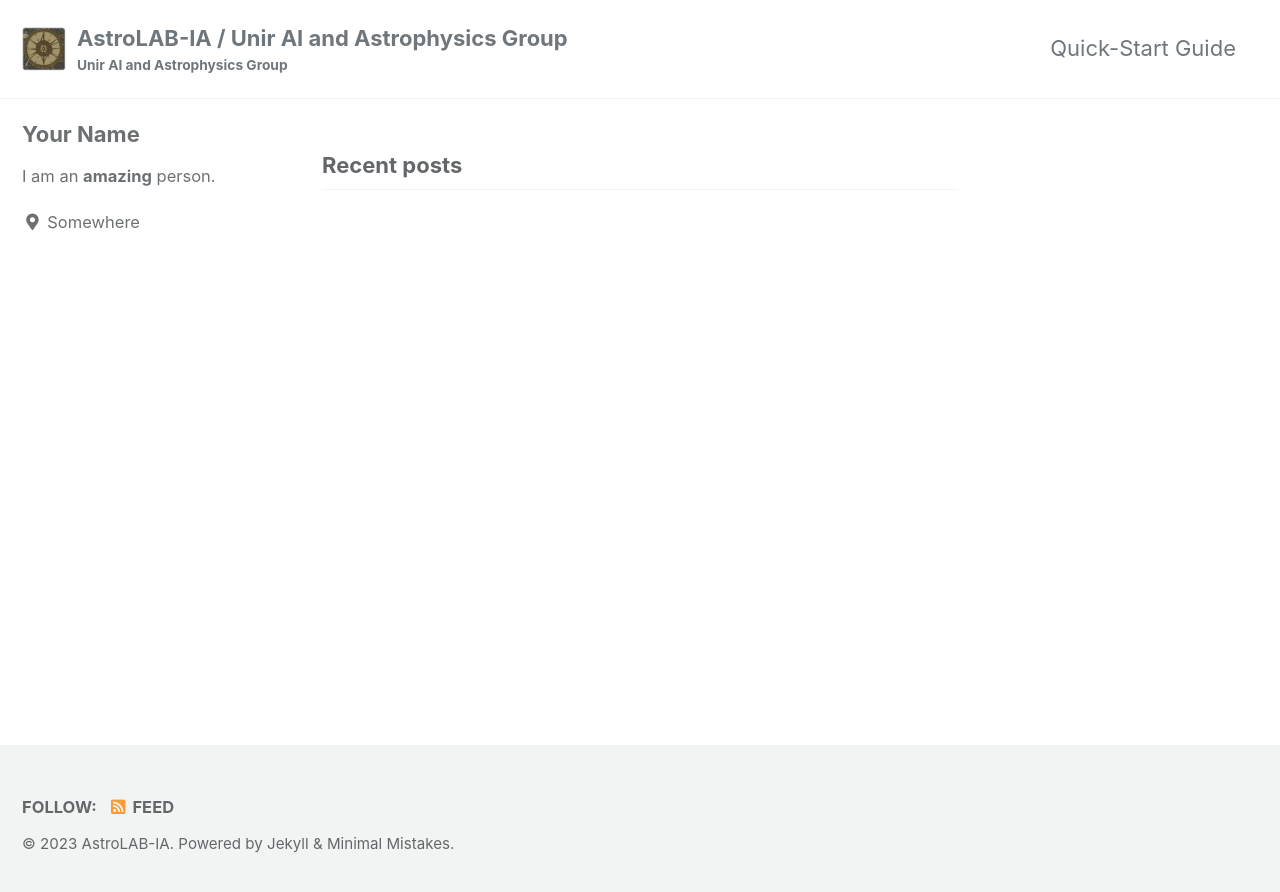
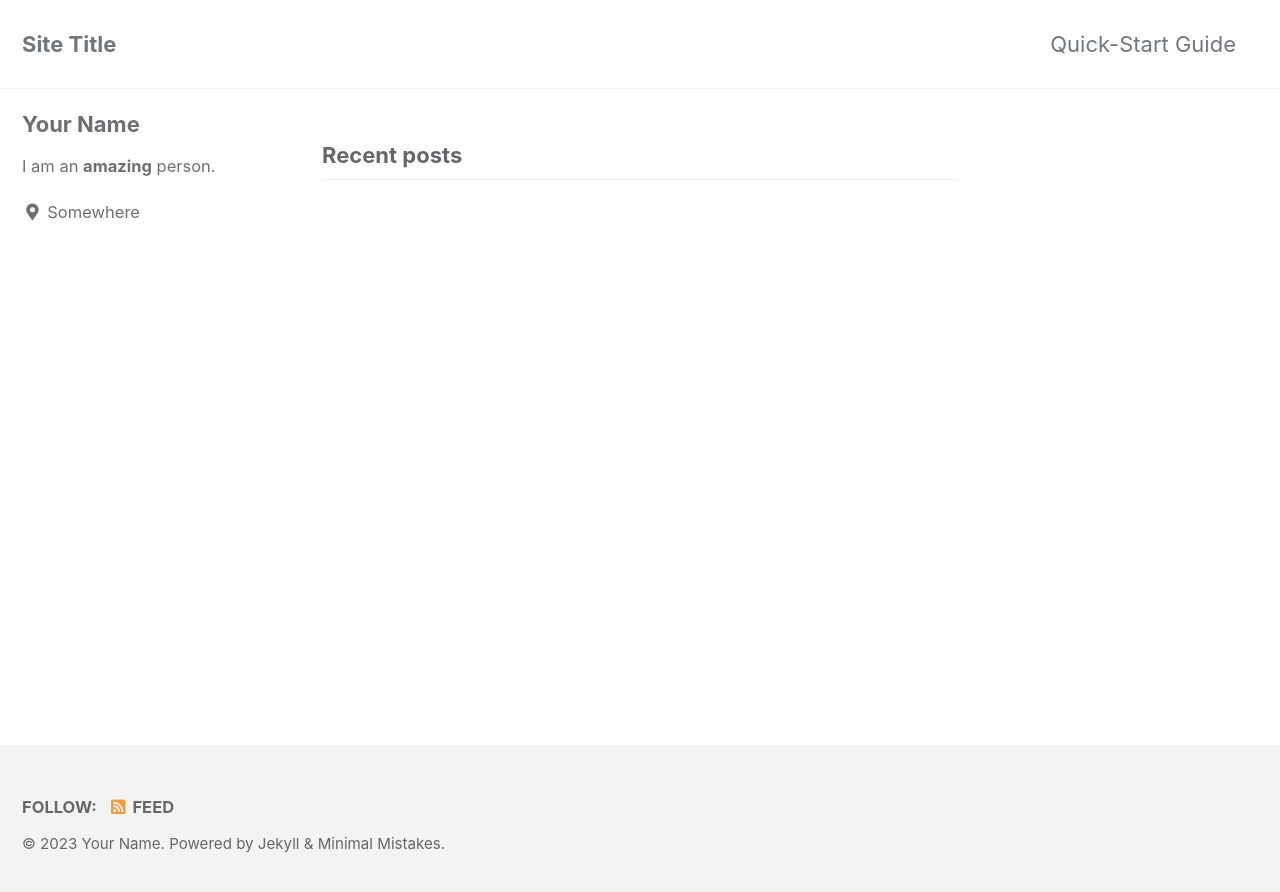
Before and after one commit to UNIR-ASTRO-IA/UNIR-ASTRO-IA.github.io, a Jekyll site: the page built from index.html, in a window 1280 px wide. Shown: the top 892 px of the page. Built offline with Jekyll 4.4.1, drawn with Linux system fonts in a browser that asks for light colours; cached includes are drawn as plain includes; the list of posts is cut into pages by our own code.

Commit message:
Revert "Conf"
This reverts commit b0f53947bc9167126ffa2375bc11b798f165ed24.

```diff
--- a/_config.yml
+++ b/_config.yml
@@ -16,16 +16,16 @@ minimal_mistakes_skin    : "default" # "air", "aqua", "contrast", "dark", "dirt"
 
 # Site Settings
 locale                   : "en-US"
-title                    : "AstroLAB-IA / Unir AI and Astrophysics Group"
+title                    : "Site Title"
 title_separator          : "-"
-subtitle                 : Unir AI and Astrophysics Group # site tagline that appears below site title in masthead
-name                     : "AstroLAB-IA"
-description              : "Repository for projects of the Astrophysics and Machine Learning research Group of Unir (Universidad Internacional de la Rioja)."
-url                      : https://unir-astro-ia.github.io/ # the base hostname & protocol for your site e.g. "https://mmistakes.github.io"
-baseurl                  : /general # the subpath of your site, e.g. "/blog"
+subtitle                 : # site tagline that appears below site title in masthead
+name                     : "Your Name"
+description              : "An amazing website."
+url                      : # the base hostname & protocol for your site e.g. "https://mmistakes.github.io"
+baseurl                  : # the subpath of your site, e.g. "/blog"
 repository               : # GitHub username/repo-name e.g. "mmistakes/minimal-mistakes"
 teaser                   : # path of fallback teaser image, e.g. "/assets/images/500x300.png"
-logo                     : /assets/images/astrolabia_transparent_88.png # path of logo image to display in the masthead, e.g. "/assets/images/88x88.png"
+logo                     : # path of logo image to display in the masthead, e.g. "/assets/images/88x88.png"
 masthead_title           : # overrides the website title displayed in the masthead, use " " for no title
 # breadcrumbs            : false # true, false (default)
 words_per_minute         : 200
```
